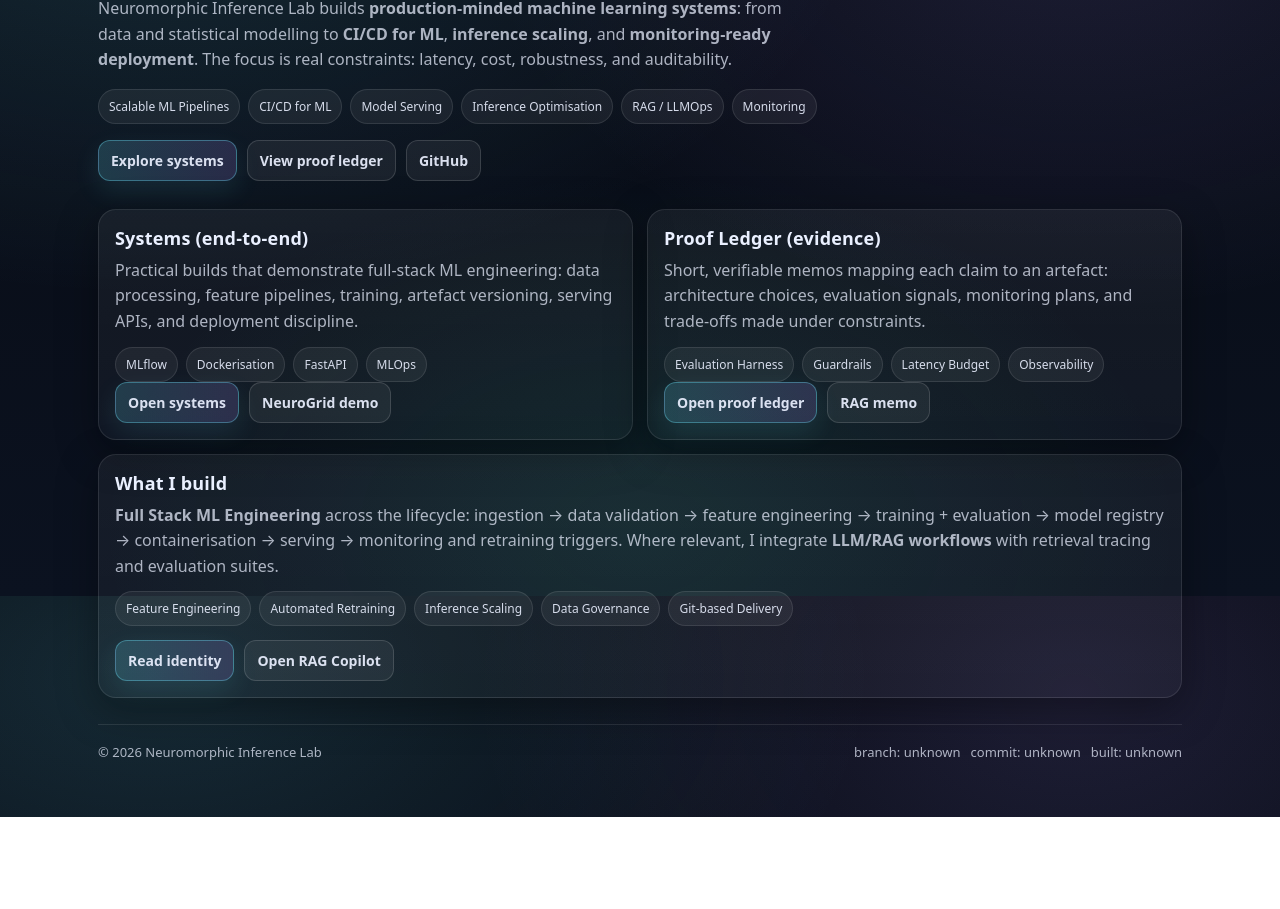
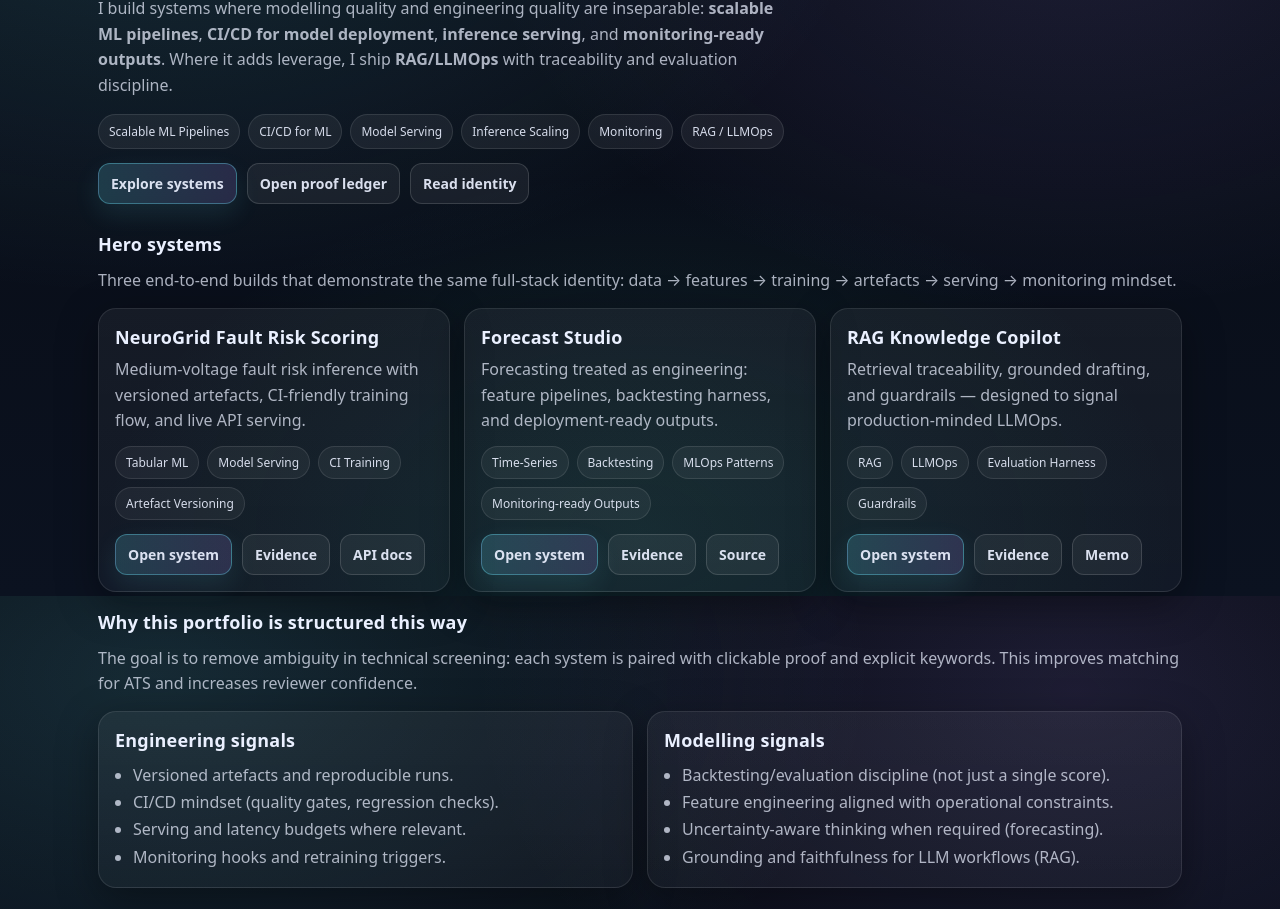
Before and after one commit to nepryoon/neuromorphic-inference-lab-site, a plain HTML site: page index.html in a window 1280 px wide. Shown: the part 204-1113 px from the top of the page. Before the commit the page ends 1021 px from the top, so only its background shows below. Drawn offline with Linux system fonts and the light colour scheme; no server answers.

Commit message:
Update index.html

```diff
--- a/index.html
+++ b/index.html
@@ -4,7 +4,7 @@
   <meta charset="utf-8" />
   <meta name="viewport" content="width=device-width, initial-scale=1" />
   <title>Neuromorphic Inference Lab</title>
-  <meta name="description" content="Neuromorphic Inference Lab: bio-inspired, energy-efficient AI systems. Full-stack machine learning engineering from data to production." />
+  <meta name="description" content="Neuromorphic Inference Lab: full-stack machine learning systems — scalable pipelines, CI/CD for ML, inference serving, monitoring-ready outputs, and LLMOps/RAG." />
   <link rel="icon" href="/favicon.svg" />
   <link rel="stylesheet" href="/style.css" />
 </head>
@@ -12,13 +12,12 @@
 <body>
   <header class="nav">
     <div class="inner">
-      <a class="brand" href="/" aria-label="Neuromorphic Inference Lab home">
+      <div class="brand">
         <img src="/logo.svg" alt="Neuromorphic Inference Lab" />
         <span>Neuromorphic Inference Lab</span>
-      </a>
-
+      </div>
       <nav class="navlinks" aria-label="Primary navigation">
-        <a data-nav href="/" data-active="true">Signal</a>
+        <a data-nav class="active" href="/">Signal</a>
         <a data-nav href="/demos/">Systems</a>
         <a data-nav href="/evidence/">Proof Ledger</a>
         <a data-nav href="/about/">Identity</a>
@@ -28,95 +27,141 @@
 
   <main class="container">
     <section class="hero">
-      <p class="kicker">Bio-inspired Intelligence · Systems Engineering</p>
-      <h1 class="h1">Hardware-aware AI, engineered end-to-end.</h1>
+      <p class="kicker">Neuromorphic Inference Lab</p>
+      <h1 class="h1">Full-stack machine learning engineered for reality.</h1>
       <p class="sub">
-        Neuromorphic Inference Lab builds <strong>production-minded machine learning systems</strong>:
-        from data and statistical modelling to <strong>CI/CD for ML</strong>, <strong>inference scaling</strong>,
-        and <strong>monitoring-ready deployment</strong>. The focus is real constraints: latency, cost, robustness, and auditability.
+        I build systems where modelling quality and engineering quality are inseparable:
+        <strong>scalable ML pipelines</strong>, <strong>CI/CD for model deployment</strong>,
+        <strong>inference serving</strong>, and <strong>monitoring-ready outputs</strong>.
+        Where it adds leverage, I ship <strong>RAG/LLMOps</strong> with traceability and evaluation discipline.
       </p>
 
-      <div class="badges" aria-label="ATS keywords">
+      <div class="badges" aria-label="Core keywords">
         <span class="badge">Scalable ML Pipelines</span>
         <span class="badge">CI/CD for ML</span>
         <span class="badge">Model Serving</span>
-        <span class="badge">Inference Optimisation</span>
+        <span class="badge">Inference Scaling</span>
+        <span class="badge">Monitoring</span>
         <span class="badge">RAG / LLMOps</span>
-        <span class="badge">Monitoring</span>
       </div>
 
-      <div class="actions" style="margin-top:16px;">
+      <div style="height:14px"></div>
+
+      <div class="actions">
         <a class="btn primary" href="/demos/">Explore systems</a>
-        <a class="btn" href="/evidence/">View proof ledger</a>
-        <a class="btn" href="https://github.com/nepryoon" target="_blank" rel="noopener">GitHub</a>
+        <a class="btn" href="/evidence/">Open proof ledger</a>
+        <a class="btn" href="/about/">Read identity</a>
       </div>
     </section>
 
     <section class="section">
+      <h2>Hero systems</h2>
+      <p class="lead">
+        Three end-to-end builds that demonstrate the same full-stack identity:
+        data → features → training → artefacts → serving → monitoring mindset.
+      </p>
+
       <div class="grid">
-        <article class="card col-6">
-          <h3>Systems (end-to-end)</h3>
+
+        <!-- 1) NeuroGrid -->
+        <article class="card col-4">
+          <h3>NeuroGrid Fault Risk Scoring</h3>
           <p>
-            Practical builds that demonstrate full-stack ML engineering: data processing, feature pipelines,
-            training, artefact versioning, serving APIs, and deployment discipline.
+            Medium-voltage fault risk inference with versioned artefacts, CI-friendly training flow, and live API serving.
           </p>
-          <div class="badges">
-            <span class="badge">MLflow</span>
-            <span class="badge">Dockerisation</span>
-            <span class="badge">FastAPI</span>
-            <span class="badge">MLOps</span>
+
+          <div class="tags">
+            <span class="tag">Tabular ML</span>
+            <span class="tag">Model Serving</span>
+            <span class="tag">CI Training</span>
+            <span class="tag">Artefact Versioning</span>
           </div>
+
           <div class="actions">
-            <a class="btn primary" href="/demos/">Open systems</a>
-            <a class="btn" href="/demos/mv-grid-fault-risk/">NeuroGrid demo</a>
+            <a class="btn primary" href="/demos/mv-grid-fault-risk/">Open system</a>
+            <a class="btn" href="/evidence/#mv-grid-fault-risk">Evidence</a>
+            <a class="btn" href="https://mv-grid-fault-risk-api.onrender.com/docs" target="_blank" rel="noopener">API docs</a>
           </div>
         </article>
 
-        <article class="card col-6">
-          <h3>Proof Ledger (evidence)</h3>
+        <!-- 2) Forecast Studio -->
+        <article class="card col-4">
+          <h3>Forecast Studio</h3>
           <p>
-            Short, verifiable memos mapping each claim to an artefact: architecture choices, evaluation signals,
-            monitoring plans, and trade-offs made under constraints.
+            Forecasting treated as engineering: feature pipelines, backtesting harness, and deployment-ready outputs.
           </p>
-          <div class="badges">
-            <span class="badge">Evaluation Harness</span>
-            <span class="badge">Guardrails</span>
-            <span class="badge">Latency Budget</span>
-            <span class="badge">Observability</span>
+
+          <div class="tags">
+            <span class="tag">Time-Series</span>
+            <span class="tag">Backtesting</span>
+            <span class="tag">MLOps Patterns</span>
+            <span class="tag">Monitoring-ready Outputs</span>
           </div>
+
           <div class="actions">
-            <a class="btn primary" href="/evidence/">Open proof ledger</a>
-            <a class="btn" href="/evidence/rag-copilot/">RAG memo</a>
+            <a class="btn primary" href="/demos/forecast-studio/">Open system</a>
+            <a class="btn" href="/evidence/#forecast-studio">Evidence</a>
+            <a class="btn" href="https://github.com/nepryoon/nil-forecast-studio" target="_blank" rel="noopener">Source</a>
           </div>
         </article>
 
-        <article class="card col-12">
-          <h3>What I build</h3>
-          <p class="muted" style="margin:0;">
-            <strong>Full Stack ML Engineering</strong> across the lifecycle: ingestion → data validation → feature engineering →
-            training + evaluation → model registry → containerisation → serving → monitoring and retraining triggers.
-            Where relevant, I integrate <strong>LLM/RAG workflows</strong> with retrieval tracing and evaluation suites.
+        <!-- 3) RAG Copilot -->
+        <article class="card col-4">
+          <h3>RAG Knowledge Copilot</h3>
+          <p>
+            Retrieval traceability, grounded drafting, and guardrails — designed to signal production-minded LLMOps.
           </p>
 
-          <div class="badges" style="margin-top:12px;">
-            <span class="badge">Feature Engineering</span>
-            <span class="badge">Automated Retraining</span>
-            <span class="badge">Inference Scaling</span>
-            <span class="badge">Data Governance</span>
-            <span class="badge">Git-based Delivery</span>
+          <div class="tags">
+            <span class="tag">RAG</span>
+            <span class="tag">LLMOps</span>
+            <span class="tag">Evaluation Harness</span>
+            <span class="tag">Guardrails</span>
           </div>
 
-          <div class="actions" style="margin-top:14px;">
-            <a class="btn primary" href="/about/">Read identity</a>
-            <a class="btn" href="/demos/rag-copilot/">Open RAG Copilot</a>
+          <div class="actions">
+            <a class="btn primary" href="/demos/rag-copilot/">Open system</a>
+            <a class="btn" href="/evidence/#rag-copilot">Evidence</a>
+            <a class="btn" href="/evidence/rag-copilot/">Memo</a>
           </div>
+        </article>
+
+      </div>
+    </section>
+
+    <section class="section">
+      <h2>Why this portfolio is structured this way</h2>
+      <p class="lead">
+        The goal is to remove ambiguity in technical screening: each system is paired with clickable proof and explicit keywords.
+        This improves matching for ATS and increases reviewer confidence.
+      </p>
+
+      <div class="grid">
+        <article class="card col-6">
+          <h3>Engineering signals</h3>
+          <ul class="clean">
+            <li>Versioned artefacts and reproducible runs.</li>
+            <li>CI/CD mindset (quality gates, regression checks).</li>
+            <li>Serving and latency budgets where relevant.</li>
+            <li>Monitoring hooks and retraining triggers.</li>
+          </ul>
+        </article>
+
+        <article class="card col-6">
+          <h3>Modelling signals</h3>
+          <ul class="clean">
+            <li>Backtesting/evaluation discipline (not just a single score).</li>
+            <li>Feature engineering aligned with operational constraints.</li>
+            <li>Uncertainty-aware thinking when required (forecasting).</li>
+            <li>Grounding and faithfulness for LLM workflows (RAG).</li>
+          </ul>
         </article>
       </div>
     </section>
 
     <footer class="footer">
       <div>© <span id="year"></span> Neuromorphic Inference Lab</div>
-      <div class="prov" aria-label="Build provenance">
+      <div class="prov">
         <span id="build-branch">branch: …</span>
         <span id="build-commit">commit: …</span>
         <span id="build-time">built: …</span>
```
